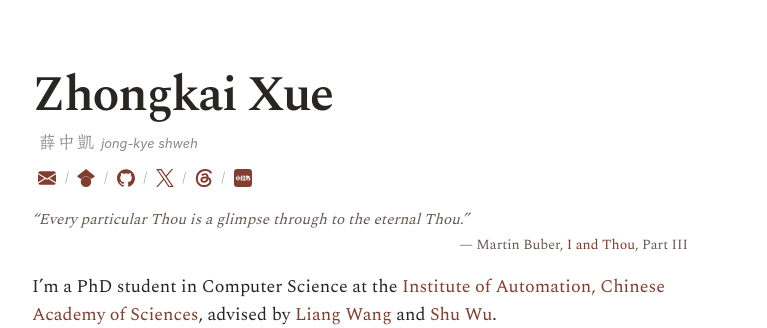
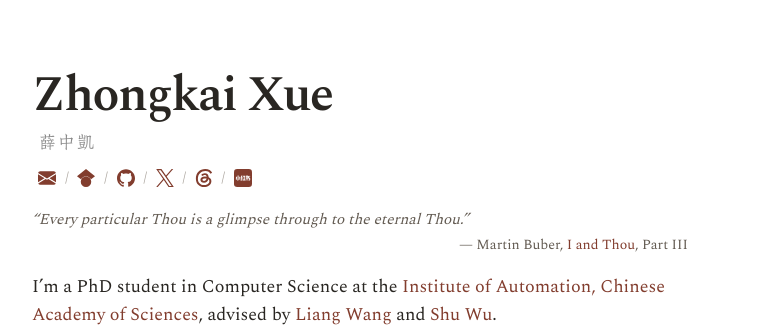
Before and after one commit to greatxue/greatxue.github.io, a Jekyll site: the page built from index.html, in a window 1280 px wide. Shown: the top 328 px of the page, without its empty margins (256-1023 px from the left). Built offline with Jekyll 4.4.1, drawn with Linux system fonts in a browser that asks for light colours.

Commit message:
Remove name pronunciation from homepage

```diff
--- a/assets/site.css
+++ b/assets/site.css
@@ -83,11 +83,6 @@ a {
 .name-chinese,
 .intro .profile-links {
     padding-inline-start: 0.4rem;
-}
-
-.name-pronunciation {
-    font: italic 400 0.8rem/1.4 var(--sans);
-    letter-spacing: normal;
 }
 
 .intro-quote {
--- a/index.html
+++ b/index.html
@@ -24,7 +24,7 @@
 <body>
     <header class="intro" id="about">
         <h1>{{ site.title | escape }}</h1>
-        <p class="name-chinese" lang="zh-Hant">薛中凱 <span class="name-pronunciation" lang="en">jong-kye shweh</span></p>
+        <p class="name-chinese" lang="zh-Hant">薛中凱</p>
         <nav class="profile-links" aria-label="Contact and profiles">
             <a href="mailto:zhongkaixue.casia@gmail.com" aria-label="Email" title="Email">{% include icons/email.svg %}</a>
             <span class="profile-link-group">
```
